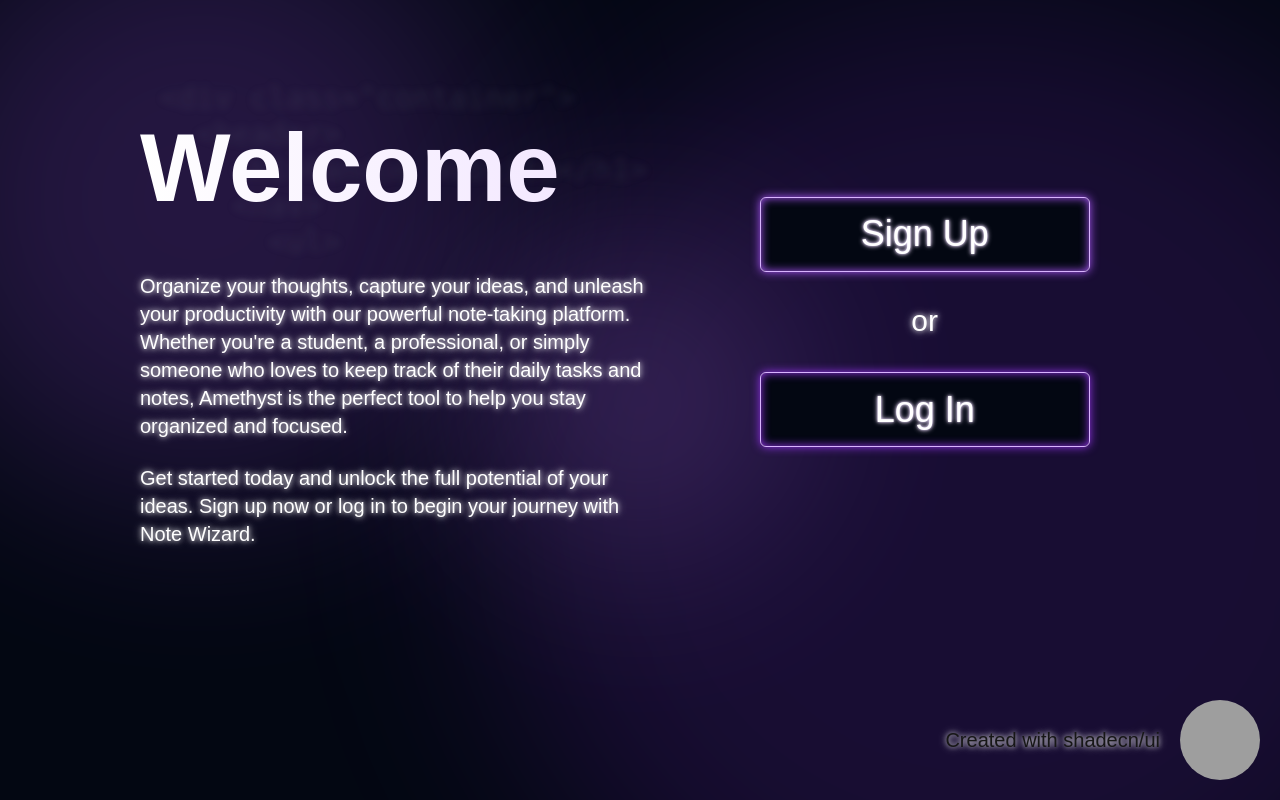
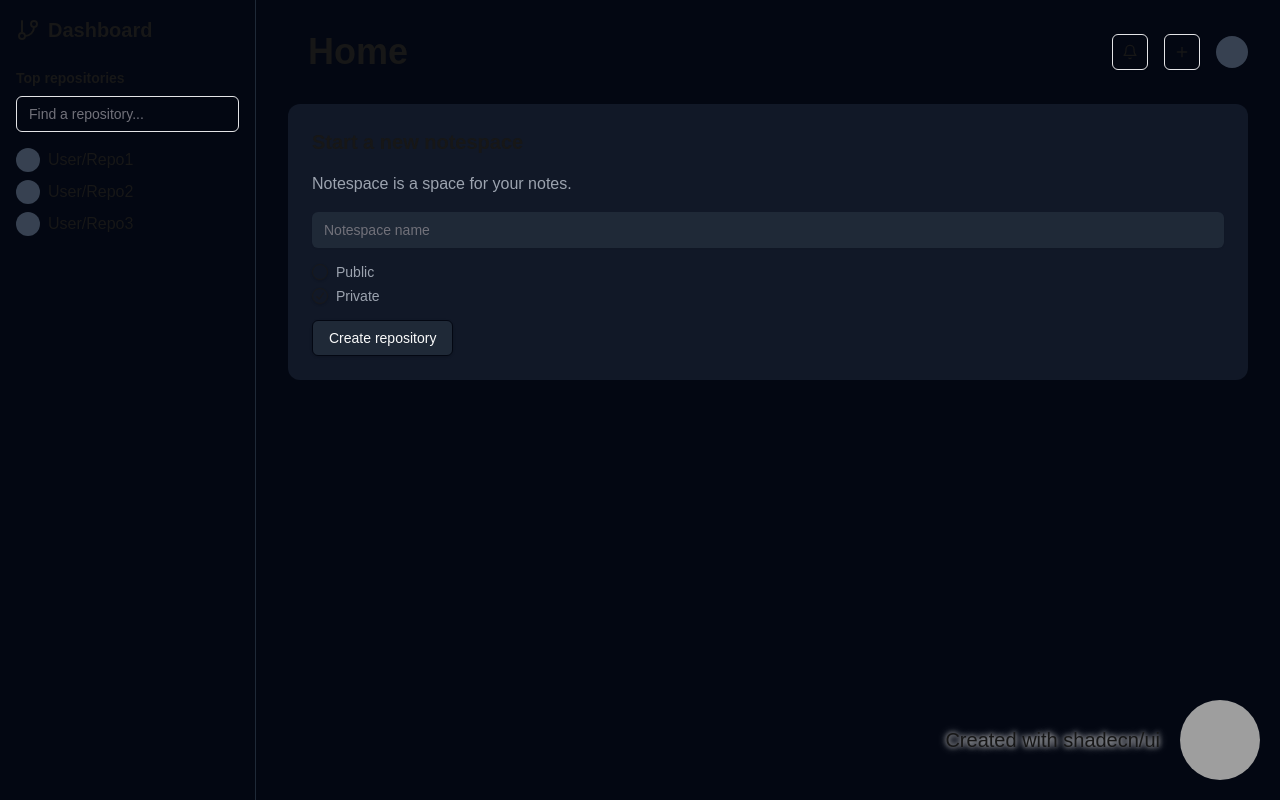
Before and after one commit to Bogdyans/TPWeb, a Next.js app: page / in a window 1280 px wide. Built offline with nearby package versions, Linux system fonts and the light colour scheme; grey boxes are pictures that could not be loaded.

Commit message:
Added home page (WIP)

```diff
--- a/app/globals.css
+++ b/app/globals.css
@@ -1,6 +1,16 @@
 @tailwind base;
 @tailwind components;
 @tailwind utilities;
+
+.base-page-size {
+  min-height: 100vh;
+  width: 100%;
+}
+
+/* Hide content initially */
+.content-wrapper {
+  opacity: 0;
+}
 
 :root {
   --background: #ffffff;
--- a/app/home/page.tsx
+++ b/app/home/page.tsx
@@ -1,68 +1,76 @@
-"use client"
-
-import React, { useState, useEffect } from 'react'
 import { Button } from "@/components/ui/button"
-import {useRouter} from 'next/navigation'
-// import { Prism as SyntaxHighlighter } from 'react-syntax-highlighter'
-// import { dark } from 'react-syntax-highlighter/dist/esm/styles/prism'
-
-import FixedAvatar from '@/components/fixedavatar'
-import CodeBackground from '@/components/code';
-
+import { Input } from "@/components/ui/input"
+import { Label } from "@/components/ui/label"
+import { RadioGroup, RadioGroupItem } from "@/components/ui/radio-group"
+import { Textarea } from "@/components/ui/textarea"
+import { Bell, Filter, GitBranch, Plus, Search } from "lucide-react"
 
 export default function Component() {
-  const router = useRouter();
+  return (
+    <div className="flex h-screen bg-gray-950 text-white-100">
+      {/* Sidebar */}
+      <div className="w-64 p-4 border-r border-gray-800">
+        <div className="flex items-center mb-6">
+          <GitBranch className="mr-2" />
+          <h1 className="text-xl font-bold">Dashboard</h1>
+        </div>
+        <h2 className="text-sm font-semibold mb-2">Top repositories</h2>
+        <Input className="mb-4" placeholder="Find a repository..." />
+        <ul className="space-y-2">
+          {['User/Repo1', 'User/Repo2', 'User/Repo3'].map((repo) => (
+            <li key={repo} className="flex items-center">
+              <div className="w-6 h-6 rounded-full bg-gray-700 mr-2"></div>
+              {repo}
+            </li>
+          ))}
+        </ul>
+      </div>
 
-  return (
-    <div className="relative min-h-screen bg-gray-950 flex flex-col overflow-hidden">
-      {/* <Navbar /> */}
-      <div className="absolute inset-0 overflow-hidden">
-        <div className="blur-circle blur-circle-1"></div>
-        <div className="blur-circle blur-circle-2"></div>
-        <div className="blur-circle blur-circle-3"></div>
-      </div>
-      <div className="flex flex-row p-8 pt-24">
-        <CodeBackground />
-
-        <div className="z-10 w-1/2 flex flex-col justify-center space-y-8 pl-16 ml-11 mt-6">
-          <h1 className="text-8xl font-bold text-white mb-6">
-            <span className="bg-clip-text text-transparent bg-gradient-to-r from-white to-purple-100 ">
-              Welcome
-            </span>
-          </h1>
-          <div className="text-white space-y-6 mb-8">
-            <p className="max-w-lg text-xl text-glow">
-              Organize your thoughts, capture your ideas, and unleash your productivity with our powerful note-taking platform. Whether you're a student, a professional, or simply someone who loves to keep track of their daily tasks and notes, Amethyst is the perfect tool to help you stay organized and focused.
-            </p>
-            <p className="max-w-lg text-xl text-glow">
-              Get started today and unlock the full potential of your ideas. Sign up now or log in to begin your journey with Note Wizard.
-            </p>
+      {/* Main content */}
+      <div className="flex-1 p-8">
+        <div className="flex justify-between items-center mb-8">
+          <h2 className="text-4xl font-bold ml-5">Home</h2>
+          <div className="flex items-center space-x-4">
+            <Button variant="outline" size="icon">
+              <Bell className="h-4 w-4" />
+            </Button>
+            <Button variant="outline" size="icon">
+              <Plus className="h-4 w-4" />
+            </Button>
+            <div className="w-8 h-8 rounded-full bg-gray-700"></div>
           </div>
         </div>
 
-        <div className="z-10 w-1/2 flex flex-col justify-center items-center space-y-8 mr-7 pr-5">
-          <Button
-            variant="outline"
-            className="animate-soft-lighting w-3/5 h-1/6 bg-gray-950 hover:bg-white text-white hover:text-gray-950 border-purple-300 transition-all duration-300 ease-in-out transform hover:scale-105 shadow-[0_0_10px_#a855f7,inset_0_0_10px_#a855f7] hover:shadow-[0_0_20px_#ffffff,inset_0_0_20px_#ffffff] text-4xl"
-            onClick={() => { }}
+        <div className="space-y-6">
+          <div className="p-6 bg-gray-900 rounded-xl">
+            <h3 className="text-xl font-semibold mb-4">Start a new notespace</h3>
+            <p className="text-gray-400 mb-4">Notespace is a space for your notes.</p>
+            <Input className="mb-4 bg-gray-800 border-none
+            focus:bg-gray-700 focus:text-white
+            " placeholder="Notespace name" />
+            <RadioGroup defaultValue="private">
+              <div className="flex items-center space-x-2 text-gray-400 hover:text-white w-auto">
+                <RadioGroupItem value="public" id="public" />
+                <Label htmlFor="public">Public</Label>
+              </div>
+              <div className="flex items-center space-x-2 text-gray-400 hover:text-white w-auto">
+                <RadioGroupItem value="private" id="private" />
+                <Label htmlFor="private" className="">Private</Label>
+              </div>
+            </RadioGroup>
+            <Button className="mt-4 border border-solid border-gray-950 bg-gray-800
+            hover:bg-white hover:text-gray-950
+            ">Create repository</Button>
+          </div>
 
-          >
-            Sign Up
-          </Button>
-          <div className="text-glow animate-bounce text-white text-center w-3/5 text-3xl">or</div>
-
-          <Button
-            variant="outline"
-            className="animate-soft-lighting w-3/5 h-1/6 bg-gray-950 hover:bg-white text-white hover:text-gray-950 border-purple-300 transition-all duration-300 ease-in-out transform hover:scale-105 shadow-[0_0_10px_#9333ea,inset_0_0_10px_#9333ea] hover:shadow-[0_0_20px_#ffffff,inset_0_0_20px_#ffffff] text-4xl"
-            onClick={() => router.push('/login')}
-          >
-            Log In
-          </Button>
-
-
+          {/* <div className="p-6 bg-gray-800 rounded-xl">
+            <h3 className="text-xl font-semibold mb-4">Introduce yourself with a profile README</h3>
+            <p className="text-gray-400 mb-4">Share information about yourself by creating a profile README, which appears at the top of your profile page.</p>
+            <Textarea className="min-h-[100px] mb-4" placeholder="👋 Hi, I'm @username" />
+            <Button>Create README</Button>
+          </div> */}
         </div>
       </div>
     </div>
-
   )
 }
--- a/app/layout.tsx
+++ b/app/layout.tsx
@@ -2,6 +2,7 @@ import type { Metadata } from "next";
 import localFont from "next/font/local";
 import "./globals.css";
 import FixedAvatar from "@/components/fixedavatar";
+import Layout from '../components/layout'
 
 const geistSans = localFont({
   src: "./fonts/GeistVF.woff",
@@ -29,8 +30,11 @@ export default function RootLayout({
       <body
         className={`${geistSans.variable} ${geistMono.variable} antialiased`}
       >
+       <Layout>
         {children}
-        <FixedAvatar />
+       <FixedAvatar />
+       </Layout>
+
       </body>
     </html>
   );
--- /dev/null
+++ b/components/layout.tsx
@@ -0,0 +1,57 @@
+'use client'
+
+import { motion, AnimatePresence } from 'framer-motion'
+import { usePathname } from 'next/navigation'
+import { useState, useEffect } from 'react'
+
+export default function Layout({ children }: { children: React.ReactNode }) {
+  const pathname = usePathname()
+  const [isFirstMount, setIsFirstMount] = useState(true)
+
+  useEffect(() => {
+    setIsFirstMount(false)
+  }, [])
+
+  return (
+    // <AnimatePresence mode="wait">
+    //   <motion.div
+    //     key={pathname}
+    //     initial="initialState"
+    //     animate="animateState"
+    //     exit="exitState"
+    //     variants={{
+    //       initialState: {
+    //         backgroundColor: '#000',
+    //       },
+    //       animateState: {
+    //         backgroundColor: '#fff',
+    //       },
+    //       exitState: {
+    //         backgroundColor: '#000',
+    //       },
+    //     }}
+    //     transition={{
+    //       duration: 0.75,
+    //       ease: "easeInOut",
+    //     }}
+    //     className="fixed inset-0 z-50"
+    //   />
+    //   <motion.main
+    //     key={`${pathname}-content`}
+    //     initial={{ opacity: 0 }}
+    //     animate={{ opacity: 1 }}
+    //     exit={{ opacity: 0 }}
+    //     transition={{
+    //       duration: 0.5,
+    //       delay: 0.5,
+    //     }}
+    //     className="relative z-10"
+    //   >
+    //     {children}
+    //   </motion.main>
+    // </AnimatePresence>
+    <div>
+  {children}
+    </div>
+    )
+}
--- /dev/null
+++ b/components/ui/label.tsx
@@ -0,0 +1,26 @@
+"use client"
+
+import * as React from "react"
+import * as LabelPrimitive from "@radix-ui/react-label"
+import { cva, type VariantProps } from "class-variance-authority"
+
+import { cn } from "@/lib/utils"
+
+const labelVariants = cva(
+  "text-sm font-medium leading-none peer-disabled:cursor-not-allowed peer-disabled:opacity-70"
+)
+
+const Label = React.forwardRef<
+  React.ElementRef<typeof LabelPrimitive.Root>,
+  React.ComponentPropsWithoutRef<typeof LabelPrimitive.Root> &
+    VariantProps<typeof labelVariants>
+>(({ className, ...props }, ref) => (
+  <LabelPrimitive.Root
+    ref={ref}
+    className={cn(labelVariants(), className)}
+    {...props}
+  />
+))
+Label.displayName = LabelPrimitive.Root.displayName
+
+export { Label }
--- /dev/null
+++ b/components/ui/radio-group.tsx
@@ -0,0 +1,44 @@
+"use client"
+
+import * as React from "react"
+import { CheckIcon } from "@radix-ui/react-icons"
+import * as RadioGroupPrimitive from "@radix-ui/react-radio-group"
+
+import { cn } from "@/lib/utils"
+
+const RadioGroup = React.forwardRef<
+  React.ElementRef<typeof RadioGroupPrimitive.Root>,
+  React.ComponentPropsWithoutRef<typeof RadioGroupPrimitive.Root>
+>(({ className, ...props }, ref) => {
+  return (
+    <RadioGroupPrimitive.Root
+      className={cn("grid gap-2", className)}
+      {...props}
+      ref={ref}
+    />
+  )
+})
+RadioGroup.displayName = RadioGroupPrimitive.Root.displayName
+
+const RadioGroupItem = React.forwardRef<
+  React.ElementRef<typeof RadioGroupPrimitive.Item>,
+  React.ComponentPropsWithoutRef<typeof RadioGroupPrimitive.Item>
+>(({ className, ...props }, ref) => {
+  return (
+    <RadioGroupPrimitive.Item
+      ref={ref}
+      className={cn(
+        "aspect-square h-4 w-4 rounded-full border border-primary text-primary shadow focus:outline-none focus-visible:ring-1 focus-visible:ring-ring disabled:cursor-not-allowed disabled:opacity-50",
+        className
+      )}
+      {...props}
+    >
+      <RadioGroupPrimitive.Indicator className="flex items-center justify-center">
+        <CheckIcon className="h-3.5 w-3.5 fill-primary" />
+      </RadioGroupPrimitive.Indicator>
+    </RadioGroupPrimitive.Item>
+  )
+})
+RadioGroupItem.displayName = RadioGroupPrimitive.Item.displayName
+
+export { RadioGroup, RadioGroupItem }
--- /dev/null
+++ b/components/ui/textarea.tsx
@@ -0,0 +1,24 @@
+import * as React from "react"
+
+import { cn } from "@/lib/utils"
+
+export interface TextareaProps
+  extends React.TextareaHTMLAttributes<HTMLTextAreaElement> {}
+
+const Textarea = React.forwardRef<HTMLTextAreaElement, TextareaProps>(
+  ({ className, ...props }, ref) => {
+    return (
+      <textarea
+        className={cn(
+          "flex min-h-[60px] w-full rounded-md border border-input bg-transparent px-3 py-2 text-sm shadow-sm placeholder:text-muted-foreground focus-visible:outline-none focus-visible:ring-1 focus-visible:ring-ring disabled:cursor-not-allowed disabled:opacity-50",
+          className
+        )}
+        ref={ref}
+        {...props}
+      />
+    )
+  }
+)
+Textarea.displayName = "Textarea"
+
+export { Textarea }
--- a/package.json
+++ b/package.json
@@ -11,9 +11,12 @@
   "dependencies": {
     "@radix-ui/react-avatar": "^1.1.0",
     "@radix-ui/react-icons": "^1.3.0",
+    "@radix-ui/react-label": "^2.1.0",
+    "@radix-ui/react-radio-group": "^1.2.0",
     "@radix-ui/react-slot": "^1.1.0",
     "class-variance-authority": "^0.7.0",
     "clsx": "^2.1.1",
+    "framer-motion": "^11.5.4",
     "lucide-react": "^0.440.0",
     "next": "14.2.10",
     "react": "^18",
```
Also changed, not shown: app/login/page.tsx (+23 -3 lines), app/wellcome/page.tsx (added, +68 -0 lines), components/pageTransitioner.tsx (deleted), 1 other file (tests, documents, lock files or other folders).
